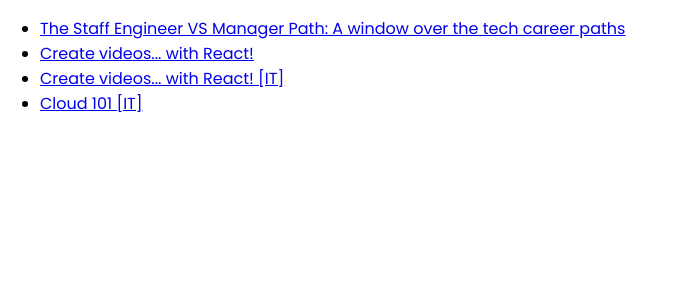
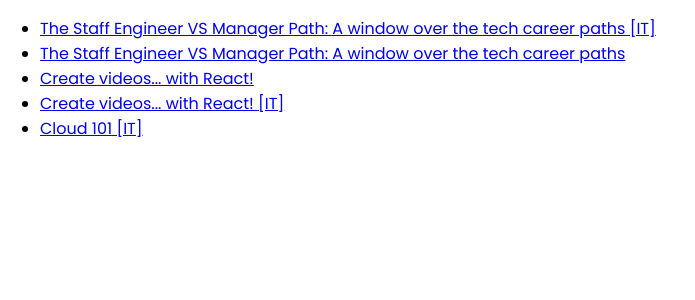
Before and after one commit to alfonsograziano/ag-website, a Next.js app: page /talk in a window 1280 px wide. Shown: the top 300 px of the page, without its empty margins (0-695 px from the left). Built offline with nearby package versions, Linux system fonts and the light colour scheme.

Commit message:
Slides link

```diff
--- a/app/talk/page.jsx
+++ b/app/talk/page.jsx
@@ -2,6 +2,11 @@
 import Link from "next/link";
 
 export const talks = [
+  {
+    id: "2PACX-1vTszcZ1DY4r2iQnfy5pxQJKO7aOQFSI4-3M8b8Z9buRJTUxfA7Q6WZ7tOA0X_HWAg",
+    name: "The Staff Engineer VS Manager Path: A window over the tech career paths [IT]",
+    slug: "career_growth_it",
+  },
   {
     id: "2PACX-1vQhUH-qTFZsVNpB55gow10b8bp_ACr3QKuIORj2-vFwYRnPL69AxXQtWSG0jPVCASczRPaMVqYMeUQW",
     name: "The Staff Engineer VS Manager Path: A window over the tech career paths",
--- a/next.config.js
+++ b/next.config.js
@@ -22,6 +22,11 @@
         destination: "https://youtube.com/@alfonsograziano",
         permanent: false,
       },
+      {
+        source: "/bari",
+        destination: "/talk/career_growth_it",
+        permanent: false,
+      },
     ];
   },
 };
```
